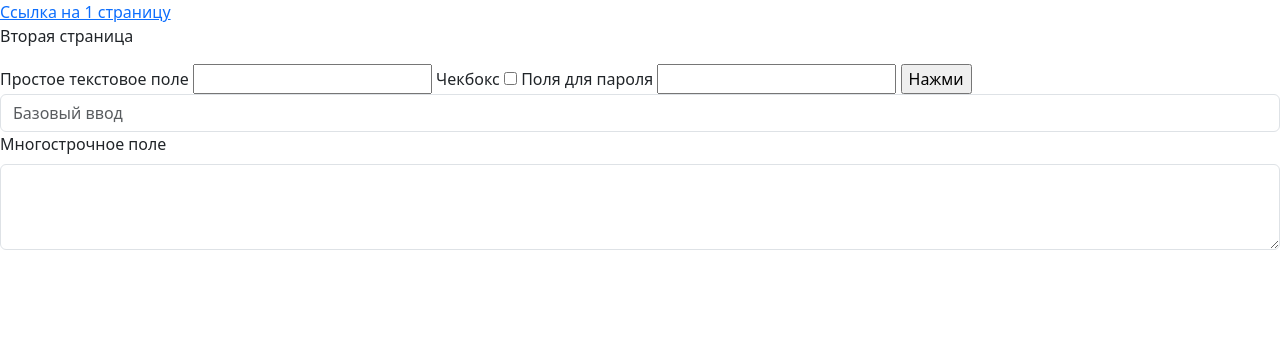
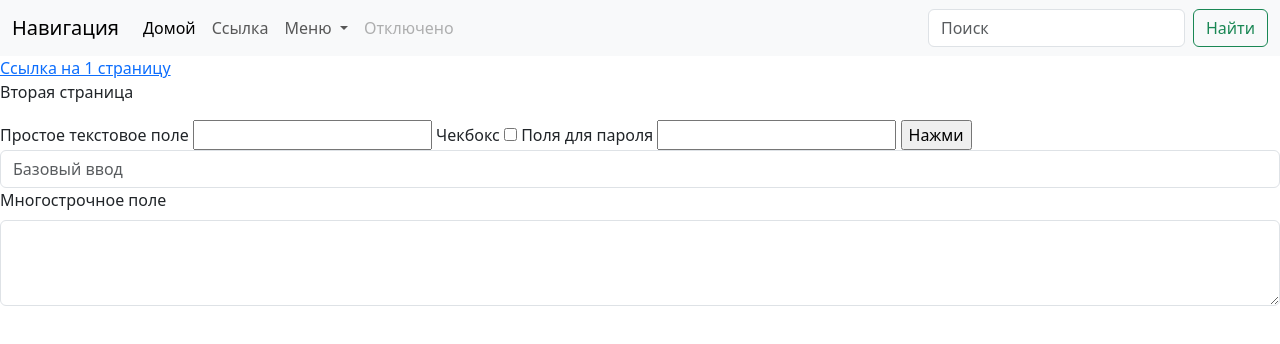
Before and after one commit to LehichR/dz, a plain HTML site: page Занятия/3/page.html in a window 1280 px wide. Drawn offline with nearby package versions, Linux system fonts and the light colour scheme.

Commit message:
3 Занятие

```diff
--- a/Занятия/3/page.html
+++ b/Занятия/3/page.html
@@ -7,6 +7,42 @@
     <link href="https://cdn.jsdelivr.net/npm/bootstrap@5.3.0/dist/css/bootstrap.min.css" rel="stylesheet" integrity="sha384-9ndCyUaIbzAi2FUVXJi0CjmCapSmO7SnpJef0486qhLnuZ2cdeRhO02iuK6FUUVM" crossorigin="anonymous">
   </head>
   <body>
+      <nav class="navbar navbar-expand-lg bg-body-tertiary">
+      <div class="container-fluid">
+        <a class="navbar-brand" href="#">Навигация</a>
+        <button class="navbar-toggler" type="button" data-bs-toggle="collapse" data-bs-target="#navbarSupportedContent" aria-controls="navbarSupportedContent" aria-expanded="false" aria-label="Toggle navigation">
+          <span class="navbar-toggler-icon"></span>
+        </button>
+        <div class="collapse navbar-collapse" id="navbarSupportedContent">
+          <ul class="navbar-nav me-auto mb-2 mb-lg-0">
+            <li class="nav-item">
+              <a class="nav-link active" aria-current="page" href="#">Домой</a>
+            </li>
+            <li class="nav-item">
+              <a class="nav-link" href="#">Ссылка</a>
+            </li>
+            <li class="nav-item dropdown">
+              <a class="nav-link dropdown-toggle" href="#" role="button" data-bs-toggle="dropdown" aria-expanded="false">
+                Меню
+              </a>
+              <ul class="dropdown-menu">
+                <li><a class="dropdown-item" href="#">Действие</a></li>
+                <li><a class="dropdown-item" href="#">Другое действие</a></li>
+                <li><hr class="dropdown-divider"></li>
+                <li><a class="dropdown-item" href="#">Что-то еще здесь</a></li>
+              </ul>
+            </li>
+            <li class="nav-item">
+              <a class="nav-link disabled">Отключено</a>
+            </li>
+          </ul>
+          <form class="d-flex" role="search">
+            <input class="form-control me-2" type="search" placeholder="Поиск" aria-label="Search">
+            <button class="btn btn-outline-success" type="submit">Найти</button>
+          </form>
+        </div>
+      </div>
+    </nav>
     <a href="main.html" target="_blank">Ссылка на 1 страницу</a>
     <p>Вторая страница</p>
     <form action="">
```
